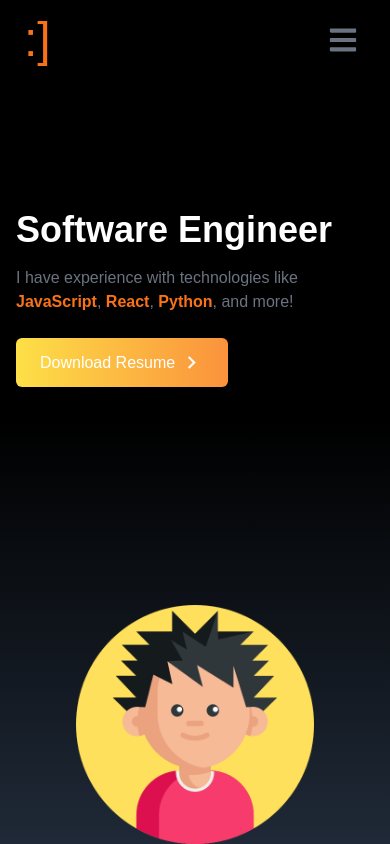
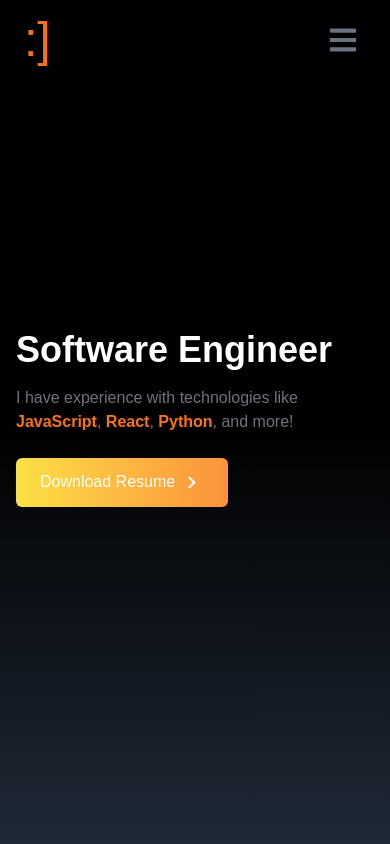
Before and after one commit to KrOhDee/portfolio-re, a React (Create React App) app: page / in a window 390 px wide. Built offline with nearby package versions, Linux system fonts and the light colour scheme; the HTML template or start-up script is replaced by a standard one; a web font is replaced by a local one.

Commit message:
Add mobile device responsiveness updates

```diff
--- a/src/components/Home.jsx
+++ b/src/components/Home.jsx
@@ -34,7 +34,7 @@ const Home = () => {
           </div>
         </div>
 
-        <div>
+        <div className="hidden sm:block">
           <img
             src={HeroImage}
             alt="my profile"
```
